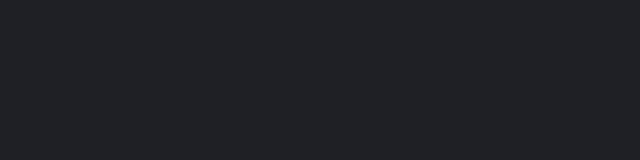
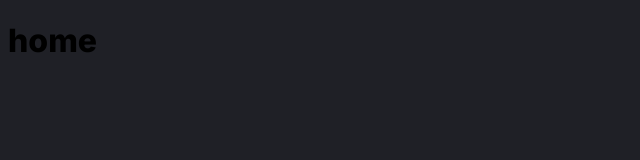
Before and after one commit to cmelonijs/ts-redux-toolkit, a React (Vite) app: page / in a window 1280 px wide. Shown: the top 160 px of the page, without its empty margins (0-640 px from the left). Built offline with nearby package versions, Linux system fonts and the light colour scheme.

Commit message:
feat: eslint setup

```diff
--- a/package.json
+++ b/package.json
@@ -27,7 +27,8 @@
     "@typescript-eslint/eslint-plugin": "^5.57.1",
     "@typescript-eslint/parser": "^5.57.1",
     "@vitejs/plugin-react": "^4.0.0",
-    "eslint": "^8.38.0",
+    "eslint": "^8.40.0",
+    "eslint-config-react-app": "^7.0.1",
     "eslint-plugin-react-hooks": "^4.6.0",
     "eslint-plugin-react-refresh": "^0.3.4",
     "typescript": "^5.0.2",
--- a/src/App.tsx
+++ b/src/App.tsx
@@ -2,7 +2,7 @@ function App() {
 
   return (
     <>
-
+      <h1>home</h1>
     </>
   )
 }
```
Also changed, not shown: src/.eslintrc.json (added), 1 other file (tests, documents, lock files or other folders).
